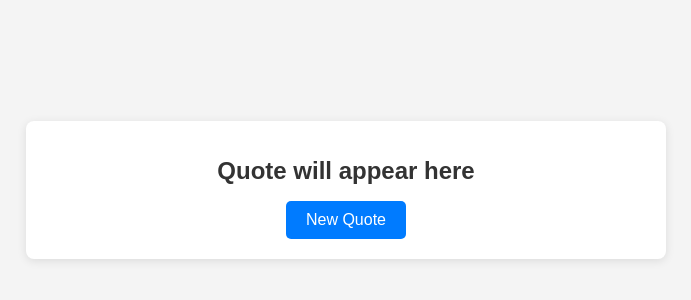
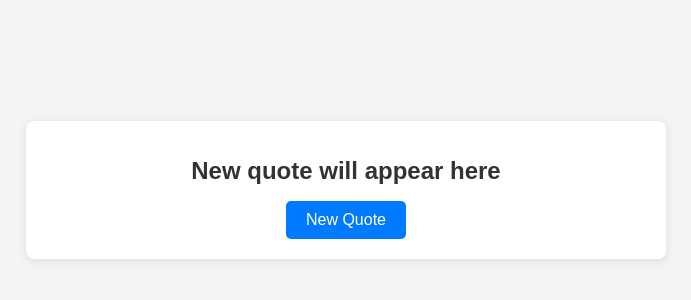
Before and after one commit to ShivamGoel05/Techplement, a website: page week-1-task/public/index.html in a window 1280 px wide. Shown: the part 230-530 px from the top of the page, without its empty margins (294-985 px from the left). Drawn offline with Linux system fonts and the light colour scheme; no server answers.

Commit message:
Update index.html

```diff
--- a/week-1-task/public/index.html
+++ b/week-1-task/public/index.html
@@ -8,7 +8,7 @@
 </head>
 <body>
     <div class="container">
-        <h1 id="quote">Quote will appear here</h1>
+        <h1 id="quote">New quote will appear here</h1>
         <p id="author"></p>
         <button id="new-quote">New Quote</button>
     </div>
```
